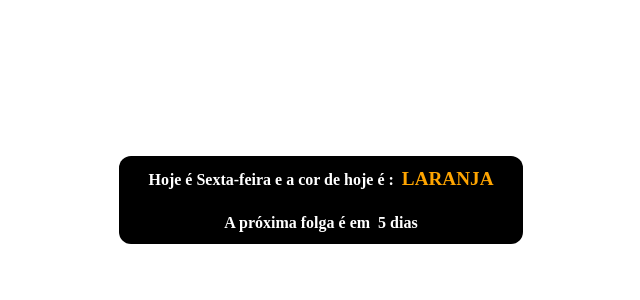
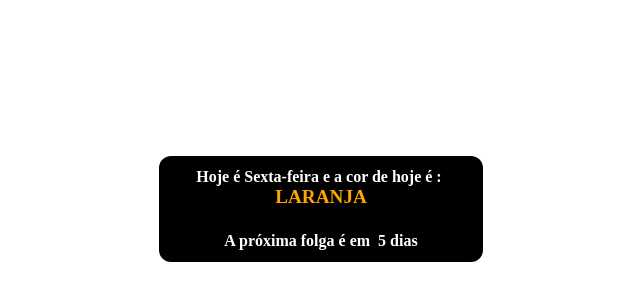
Before and after one commit to AbmaelSouza/cores, a plain HTML site: page index.html in a window 1280 px wide. Shown: the part 196-496 px from the top of the page, without its empty margins (319-959 px from the left). Drawn offline with nearby package versions, Linux system fonts and the light colour scheme.

Commit message:
Update Cor-dias.css

```diff
--- a/Cor-dias.css
+++ b/Cor-dias.css
@@ -14,7 +14,7 @@ body{
     font-weight: bold;
     height: fit-content;
     padding: 12px;
-    width: 380px;
+    width: 300px;
     border-radius: 12px 12px 0 0;
     margin: 44vh auto 0 auto;
     justify-content: center;
@@ -25,7 +25,7 @@ body{
     border-radius: 0 0 12px 12px;
     height: fit-content;
     margin: 0 auto;
-    width: 380px;
+    width: 300px;
 }
 #cortext    {
     font-size: 1.2rem;
```
